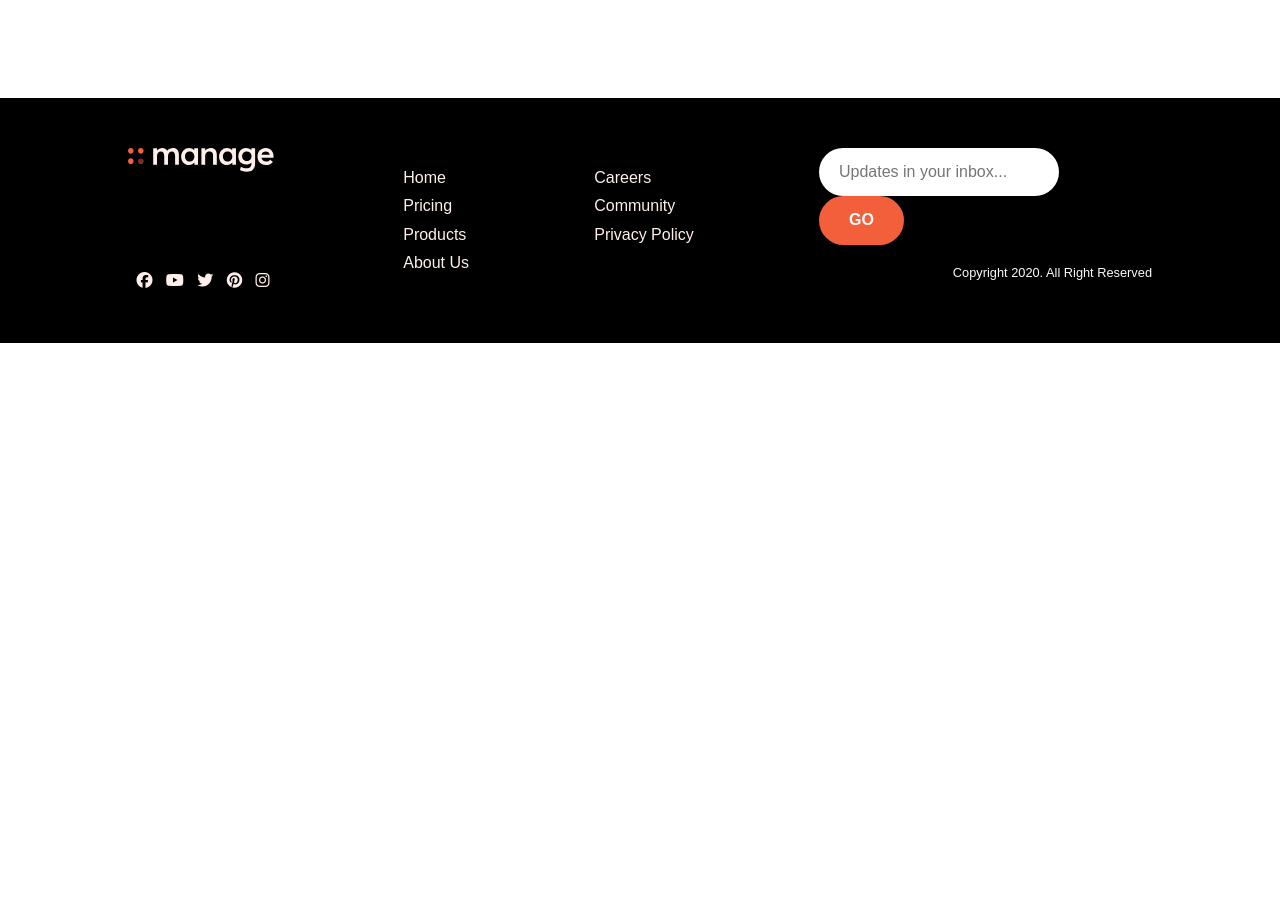
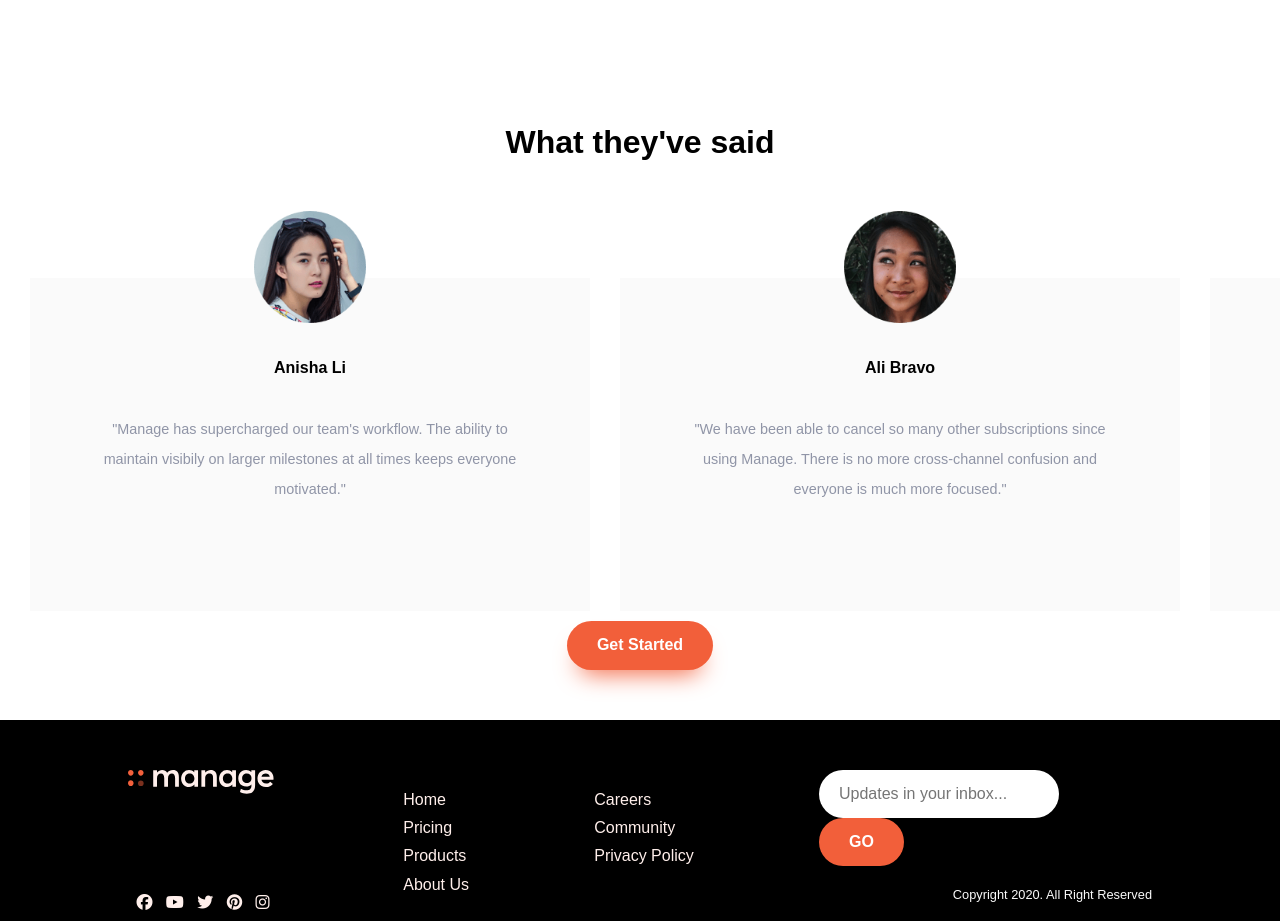
Before and after one commit to jemc300x/manage-landing-page-svelte, a Svelte app: page / in a window 1280 px wide. Shown: the part 1440-2361 px from the top of the page. Before the commit the page ends 1783 px from the top, so only its background shows below. Built offline with nearby package versions, Linux system fonts and the light colour scheme; a web font is replaced by a local one.

Commit message:
carousel added

```diff
--- /dev/null
+++ b/src/components/carousel-item.svelte
@@ -0,0 +1,63 @@
+<script>
+  export let avatar=''
+  export let name=''
+  export let content=''
+</script>
+
+<div class="carousel-item">
+  <div class="carousel-item__logo">
+    <img src="./assets/img/{avatar}" alt="{name}" class="avatar">
+  </div>
+  <div class="carousel-item__body">
+    <h4>{name}</h4>
+    <p class="paragraph">"{content}"</p>
+  </div>
+</div>
+
+<style>
+.carousel-item{
+  text-align: center;
+  margin: 0 5px;
+  width: 100%;
+}
+
+.carousel-item__logo{
+  margin-bottom: -50px;
+}
+
+.carousel-item__logo .avatar{
+  width: 20%;
+}
+
+.carousel-item__body{
+  background-color: var(--Vary-Light-Gray);
+  padding: 60px 10px;
+  height: 60%;
+}
+
+.carousel-item__body h4{
+  padding-bottom: 15px;
+}
+
+.carousel-item__body p {
+  font-size: 1rem;
+  padding: 0 10px;
+}
+
+@media(min-width: 768px){
+  .carousel-item{
+    margin: 0;
+    margin-right: 30px;
+    width: 560px;
+  }
+
+  .carousel-item p{
+    font-size: .9rem;
+  }
+
+  .carousel-item__body{
+    padding: 60px;
+  }
+}
+
+</style>
--- /dev/null
+++ b/src/components/carousel.svelte
@@ -0,0 +1,124 @@
+<script>
+  import CarouselItem from './carousel-item.svelte'
+</script>
+
+<div class="carousel-container">
+
+  <input type="radio" name="carousel" id="radio-1" checked>
+  <input type="radio" name="carousel" id="radio-2">
+  <input type="radio" name="carousel" id="radio-3">
+  <input type="radio" name="carousel" id="radio-4">
+
+  <div class="carousel">
+    <div class="carousel-item__container">
+      <CarouselItem
+        avatar="avatar-anisha.png"
+        name="Anisha Li"
+        content="Manage has supercharged our team's workflow. The ability to maintain visibily on larger milestones at all times keeps everyone motivated."
+      />
+      <CarouselItem
+        avatar="avatar-ali.png"
+        name="Ali Bravo"
+        content="We have been able to cancel so many other subscriptions since using Manage. There is no more cross-channel confusion and everyone is much more focused."
+      />
+      <CarouselItem
+        avatar="avatar-richard.png"
+        name="Richard Watts"
+        content="Manage allows us to provide structure and process. It keeps us organized and focused. i can't stop recommending them to everyone i talk to!."
+      />
+      <CarouselItem
+        avatar="avatar-shanai.png"
+        name="Shanai Gough"
+        content="Their software allows us to track, manage and collaborate on our projects from anywhere. It keeps the whole team in-sync without being intrusive."
+      />
+    </div>
+  </div>
+
+  <div class="bullets">
+    <label class="bullet" for="radio-1" id="dot-for-carousel-item-1"></label>
+    <label class="bullet" for="radio-2" id="dot-for-carousel-item-2"></label>
+    <label class="bullet" for="radio-3" id="dot-for-carousel-item-3"></label>
+    <label class="bullet" for="radio-4" id="dot-for-carousel-item-4"></label>
+  </div>
+</div>
+
+<style>
+.carousel-container{
+  margin-bottom: 10px;
+}
+
+.carousel{
+  overflow: auto;
+  height: 400px;
+}
+
+.carousel::-webkit-scrollbar{
+  visibility: hidden;
+}
+
+.carousel:hover .carousel-container::-webkit-scrollbar{
+  visibility: visible;
+}
+
+.carousel-item__container{
+  width: calc(375px * 4);
+  display: flex;
+  transition: transform .5s;
+}
+
+input[type="radio"]{
+  display: none;
+}
+
+.bullets{
+  margin-bottom: 50px;
+  display: flex;
+  justify-content: center;
+}
+
+.bullet{
+  width: 10px;
+  height: 10px;
+  border: 2px solid var(--Bright-Red);
+  background-color: white;
+  margin: 5px;
+  border-radius: 50%;
+  cursor: pointer;
+}
+
+#radio-1:checked ~ .carousel .carousel-item__container{
+  transform: translateX(0%);
+}
+#radio-2:checked ~ .carousel .carousel-item__container{
+  transform: translateX(-25%);
+}
+#radio-3:checked ~ .carousel .carousel-item__container{
+  transform: translateX(-50%);
+}
+#radio-4:checked ~ .carousel .carousel-item__container{
+  transform: translateX(-75%);
+}
+
+.carousel-container #radio-1:checked ~ .bullets label#dot-for-carousel-item-1,
+.carousel-container #radio-2:checked ~ .bullets label#dot-for-carousel-item-2,
+.carousel-container #radio-3:checked ~ .bullets label#dot-for-carousel-item-3,
+.carousel-container #radio-4:checked ~ .bullets label#dot-for-carousel-item-4{
+  background-color: var(--Bright-Red);
+}
+
+@media(min-width: 768px){
+  .carousel .carousel-item__container{
+    margin-left: -50px;
+    padding-left: 80px;
+    width: calc(600px * 4);
+    transform: translateX(0%);
+  }
+
+  .bullets{
+    display: none;
+  }
+
+}
+
+
+</style>
--- /dev/null
+++ b/src/components/testimonials.svelte
@@ -0,0 +1,21 @@
+<script>
+  import Carousel from './carousel.svelte'
+</script>
+
+<section class="testimonials">
+  <h2>What they've said</h2>
+  <Carousel></Carousel>
+  <button class="btn orange">Get Started</button>
+</section>
+
+<style>
+.testimonials{
+  text-align: center;
+  margin-bottom: 50px;
+}
+.testimonials h2{
+  font-size: 2rem;
+  margin-bottom: 50px;
+}
+
+</style>
--- a/src/pages/home.svelte
+++ b/src/pages/home.svelte
@@ -2,10 +2,12 @@
   import MainLayout from '../layout/main-layout.svelte'
   import Hero from '../components/hero.svelte'
   import Main from '../components/main.svelte'
+  import Testimonials from '../components/testimonials.svelte'
 
 </script>
 
 <MainLayout>
   <Hero></Hero>
   <Main></Main>
+  <Testimonials></Testimonials>
 </MainLayout>
```
